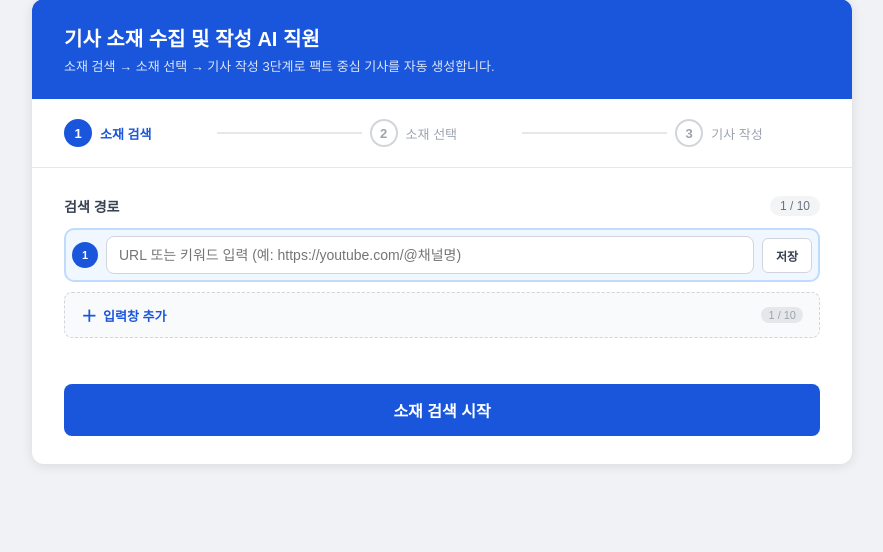
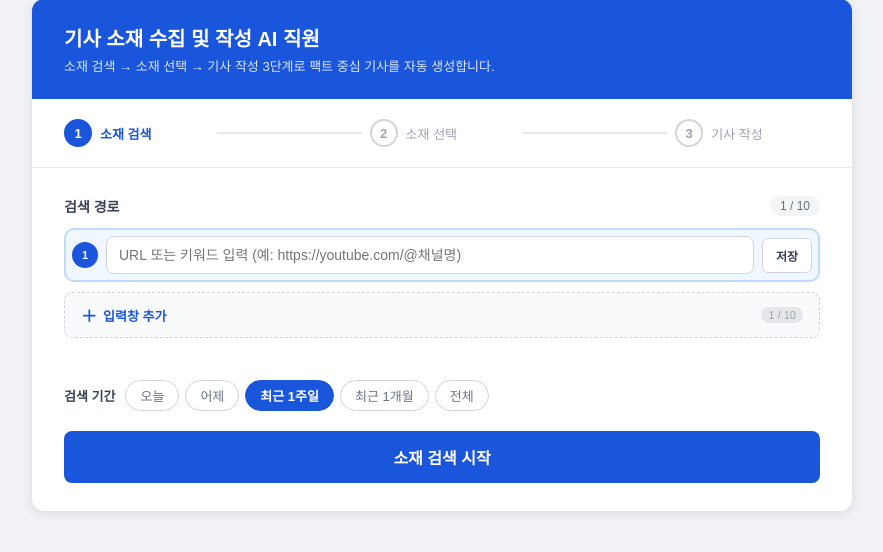
Before and after one commit to lycian5/AIMAX001, a Flask app: page / in a window 1280 px wide. Shown: the part 41-593 px from the top of the page, without its empty margins (198-1081 px from the left). Run offline with Flask 3, Linux system fonts and the light colour scheme.

Commit message:
feat: 소재 검색 기간 필터 추가 (오늘/어제/1주일/1개월/전체)

```diff
--- a/app.py
+++ b/app.py
@@ -1,6 +1,8 @@
 import os
 import re
 import requests
+from datetime import datetime, timedelta, timezone
+from email.utils import parsedate_to_datetime as parse_rfc2822
 from flask import Flask, request, jsonify, render_template
 from openai import OpenAI
 from dotenv import load_dotenv
@@ -72,19 +74,53 @@ def normalize_query(query):
     return query
 
 
-def search_naver_news(query):
+def get_date_range(period):
+    """기간 문자열을 (after, before) UTC datetime 튜플로 반환"""
+    kst = timezone(timedelta(hours=9))
+    now_kst = datetime.now(kst)
+    if period == "today":
+        start = now_kst.replace(hour=0, minute=0, second=0, microsecond=0)
+        return start.astimezone(timezone.utc), None
+    elif period == "yesterday":
+        today = now_kst.replace(hour=0, minute=0, second=0, microsecond=0)
+        yesterday = today - timedelta(days=1)
+        return yesterday.astimezone(timezone.utc), today.astimezone(timezone.utc)
+    elif period == "week":
+        return datetime.now(timezone.utc) - timedelta(days=7), None
+    elif period == "month":
+        return datetime.now(timezone.utc) - timedelta(days=30), None
+    return None, None
+
+
+def filter_naver_by_date(items, after, before):
+    """Naver RSS pubDate 기준 날짜 필터링"""
+    if not after:
+        return items
+    result = []
+    for item in items:
+        try:
+            pub = parse_rfc2822(item.get("pubDate", ""))
+            if pub >= after and (before is None or pub < before):
+                result.append(item)
+        except Exception:
+            result.append(item)
+    return result
+
+
+def search_naver_news(query, after=None, before=None):
     resp = requests.get(
         "https://openapi.naver.com/v1/search/news.json",
         headers={
             "X-Naver-Client-Id": os.environ.get("NAVER_CLIENT_ID", ""),
             "X-Naver-Client-Secret": os.environ.get("NAVER_CLIENT_SECRET", ""),
         },
-        params={"query": query, "display": 7, "sort": "date"},
+        params={"query": query, "display": 20, "sort": "date"},
         timeout=10,
     )
     resp.raise_for_status()
+    items = filter_naver_by_date(resp.json().get("items", []), after, before)
     results = []
-    for item in resp.json().get("items", []):
+    for item in items[:10]:
         results.append({
             "title": clean_html(item.get("title", "")),
             "summary": clean_html(item.get("description", "")),
@@ -95,7 +131,7 @@ def search_naver_news(query):
     return results
 
 
-def search_youtube(query, channel_id=None):
+def search_youtube(query, channel_id=None, after=None, before=None):
     params = {
         "key": os.environ.get("YOUTUBE_API_KEY", ""),
         "part": "snippet",
@@ -108,6 +144,10 @@ def search_youtube(query, channel_id=None):
         params["q"] = query
     if channel_id:
         params["channelId"] = channel_id
+    if after:
+        params["publishedAfter"] = after.strftime("%Y-%m-%dT%H:%M:%SZ")
+    if before:
+        params["publishedBefore"] = before.strftime("%Y-%m-%dT%H:%M:%SZ")
     resp = requests.get(
         "https://www.googleapis.com/youtube/v3/search",
         params=params,
@@ -140,6 +180,9 @@ def search():
     if not query:
         return jsonify({"error": "검색어를 입력해주세요."}), 400
 
+    period = data.get("period", "all")
+    after, before = get_date_range(period)
+
     yt_handle, yt_keyword = extract_youtube_channel(query)
     search_keyword = normalize_query(query)
     materials = []
@@ -152,17 +195,17 @@ def search():
             if not channel_id:
                 errors.append(f"채널을 찾을 수 없습니다: {yt_handle}")
             else:
-                materials.extend(search_youtube(yt_keyword, channel_id=channel_id))
+                materials.extend(search_youtube(yt_keyword, channel_id=channel_id, after=after, before=before))
         except Exception as e:
             errors.append(f"유튜브 채널 오류: {str(e)}")
     else:
         try:
-            materials.extend(search_naver_news(search_keyword))
+            materials.extend(search_naver_news(search_keyword, after=after, before=before))
         except Exception as e:
             errors.append(f"네이버 뉴스 오류: {str(e)}")
 
         try:
-            materials.extend(search_youtube(search_keyword))
+            materials.extend(search_youtube(search_keyword, after=after, before=before))
         except Exception as e:
             errors.append(f"유튜브 오류: {str(e)}")
 
--- a/templates/index.html
+++ b/templates/index.html
@@ -288,6 +288,46 @@
     }
     .pm-saved-hint span:hover { background: #dbeafe; }
 
+    /* ── 검색 기간 선택 ── */
+    .period-wrap {
+      display: flex;
+      align-items: center;
+      gap: 10px;
+      margin-top: 14px;
+      margin-bottom: 2px;
+      flex-wrap: wrap;
+    }
+
+    .period-label {
+      font-size: 13px;
+      font-weight: 600;
+      color: #374151;
+      white-space: nowrap;
+      flex-shrink: 0;
+    }
+
+    .period-btns {
+      display: flex;
+      gap: 6px;
+      flex-wrap: wrap;
+    }
+
+    .period-btn {
+      padding: 5px 14px;
+      border: 1.5px solid #d1d5db;
+      border-radius: 99px;
+      background: #fff;
+      font-size: 13px;
+      font-weight: 500;
+      cursor: pointer;
+      color: #6b7280;
+      font-family: inherit;
+      transition: all 0.15s;
+    }
+
+    .period-btn:hover { border-color: #93c5fd; color: #1a56db; background: #eff6ff; }
+    .period-btn.active { border-color: #1a56db; background: #1a56db; color: #fff; font-weight: 700; }
+
     /* ── 소재 목록 ── */
     .section { display: none; }
     .section.visible { display: block; }
@@ -460,6 +500,18 @@
       </div>
 
       <div class="pm-saved-hint" id="pmSavedHint"></div>
+
+      <!-- 검색 기간 -->
+      <div class="period-wrap">
+        <span class="period-label">검색 기간</span>
+        <div class="period-btns" id="periodBtns">
+          <button class="period-btn" data-period="today"     onclick="setPeriod('today')">오늘</button>
+          <button class="period-btn" data-period="yesterday" onclick="setPeriod('yesterday')">어제</button>
+          <button class="period-btn active" data-period="week" onclick="setPeriod('week')">최근 1주일</button>
+          <button class="period-btn" data-period="month"    onclick="setPeriod('month')">최근 1개월</button>
+          <button class="period-btn" data-period="all"      onclick="setPeriod('all')">전체</button>
+        </div>
+      </div>
 
       <button class="btn-primary" id="searchBtn" onclick="searchMaterials()">
         소재 검색 시작
@@ -700,6 +752,26 @@
   }
 
   /* ────────────────────────────────────────
+     검색 기간
+  ──────────────────────────────────────── */
+  let selectedPeriod = 'week';
+
+  function setPeriod(period) {
+    selectedPeriod = period;
+    document.querySelectorAll('.period-btn').forEach(btn => {
+      btn.classList.toggle('active', btn.dataset.period === period);
+    });
+  }
+
+  const PERIOD_LABEL = {
+    today:     '오늘',
+    yesterday: '어제',
+    week:      '최근 1주일',
+    month:     '최근 1개월',
+    all:       '전체',
+  };
+
+  /* ────────────────────────────────────────
      검색 / 기사 흐름
   ──────────────────────────────────────── */
   let selectedMaterial = null;
@@ -753,14 +825,15 @@
 
     showSection("sectionMaterials");
     setStep(2);
-    document.getElementById("materialsTitle").textContent = `"${query}" 검색 결과`;
+    const periodText = PERIOD_LABEL[selectedPeriod] || '전체';
+    document.getElementById("materialsTitle").textContent = `"${query}" 검색 결과 · ${periodText}`;
     document.getElementById("generateBtn").disabled = true;
 
     try {
       const res  = await fetch("/search", {
         method: "POST",
         headers: { "Content-Type": "application/json" },
-        body: JSON.stringify({ query }),
+        body: JSON.stringify({ query, period: selectedPeriod }),
       });
       const data = await res.json();
 
```
